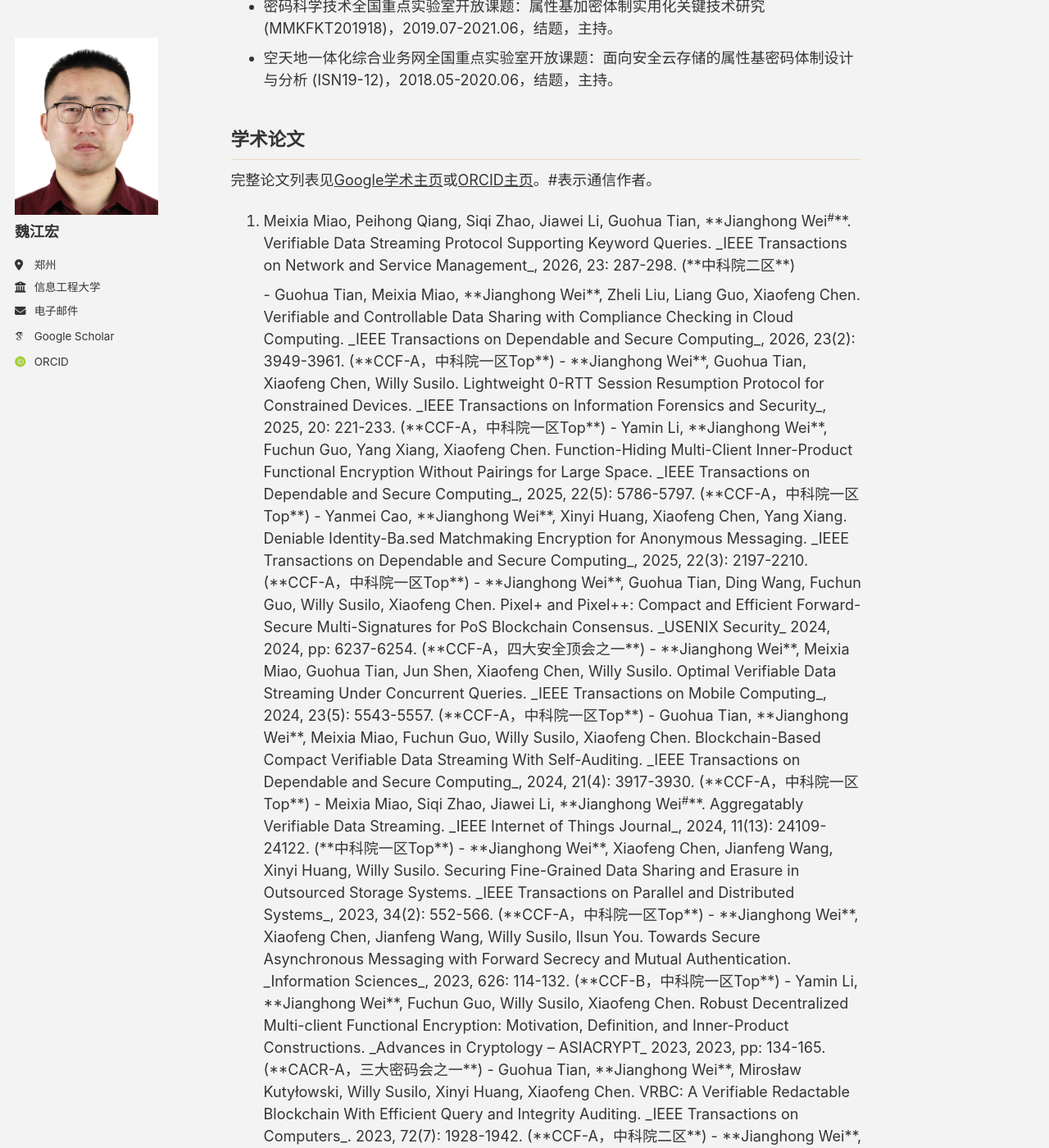
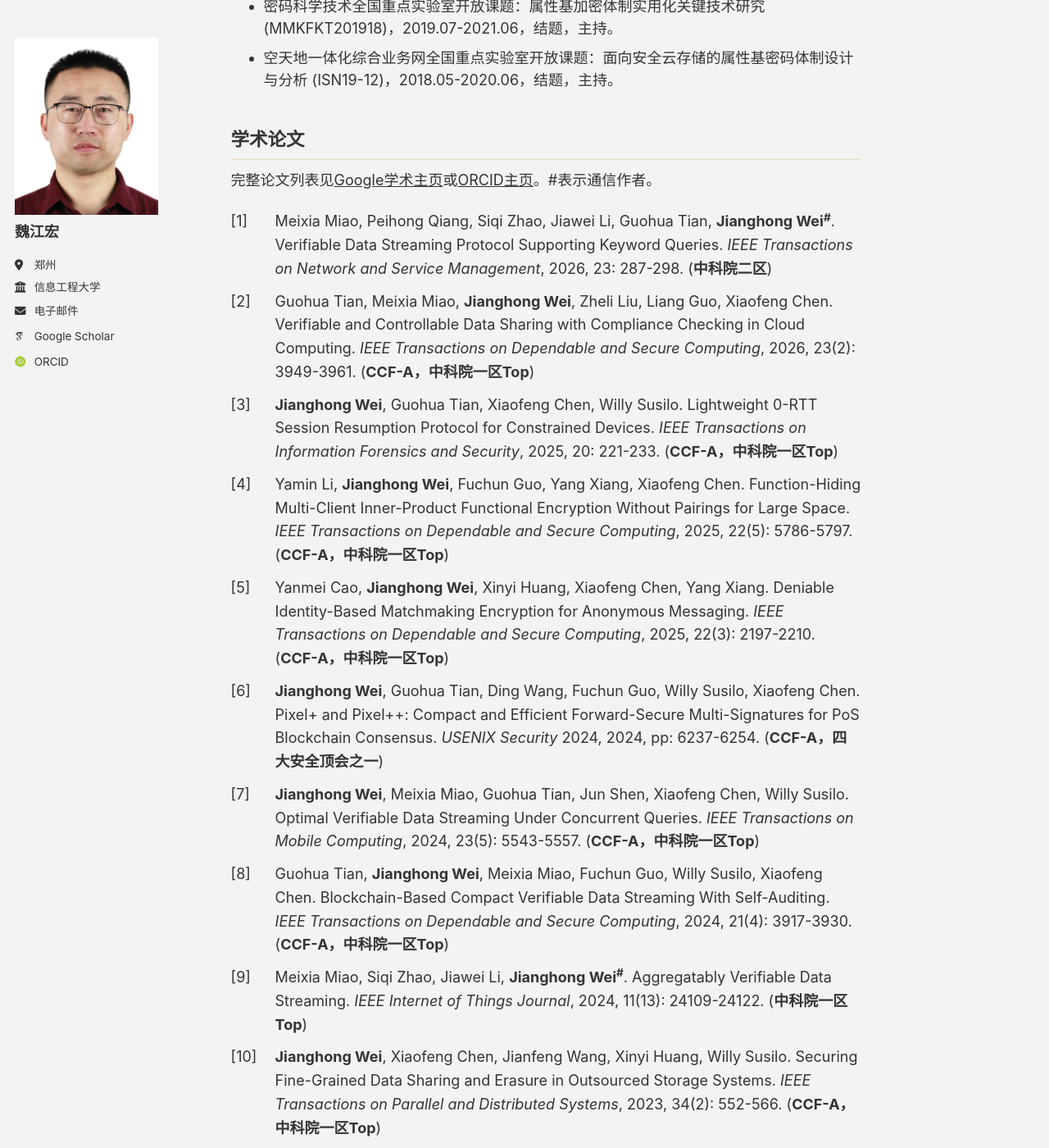
Before and after one commit to jhw-crypt/jhw-crypt.github.io, a Jekyll site: the page built from _pages/about.md, in a window 1280 px wide and 1400 px high, scrolled down 1292 px. Shown: the whole window at 82% size. Built offline with Jekyll 4.4.1, drawn with Linux system fonts in a browser that asks for light colours; some web fonts are replaced; a script bundle is joined from its source files by our own code; library files that are not in the unit come from our copies; some of the changed lines change nothing that is shown; some of the changed text lies outside the part shown.

Commit message:
Update about.md

```diff
--- a/_pages/about.md
+++ b/_pages/about.md
@@ -33,24 +33,47 @@ redirect_from:
 
 ## 学术论文
 完整论文列表见[Google学术主页](https://scholar.google.com/citations?user=UK-6A30AAAAJ&hl)或[ORCID主页](https://orcid.org/0000-0002-0286-7973)。#表示通信作者。
-<ol>
-<li>Meixia Miao, Peihong Qiang, Siqi Zhao, Jiawei Li, Guohua Tian, **Jianghong Wei<sup>#</sup>**. Verifiable Data Streaming Protocol Supporting Keyword Queries. _IEEE Transactions on Network and Service Management_, 2026, 23: 287-298. (**中科院二区**)</li>
-- Guohua Tian, Meixia Miao, **Jianghong Wei**, Zheli Liu, Liang Guo, Xiaofeng Chen. Verifiable and Controllable Data Sharing with Compliance Checking in Cloud Computing. _IEEE Transactions on Dependable and Secure Computing_, 2026, 23(2): 3949-3961. (**CCF-A，中科院一区Top**)
-- **Jianghong Wei**, Guohua Tian, Xiaofeng Chen, Willy Susilo. Lightweight 0-RTT Session Resumption Protocol for Constrained Devices. _IEEE Transactions on Information Forensics and Security_, 2025, 20: 221-233. (**CCF-A，中科院一区Top**)
-- Yamin Li, **Jianghong Wei**, Fuchun Guo, Yang Xiang, Xiaofeng Chen. Function-Hiding Multi-Client Inner-Product Functional Encryption Without Pairings for Large Space. _IEEE Transactions on Dependable and Secure Computing_, 2025, 22(5): 5786-5797. (**CCF-A，中科院一区Top**)
-- Yanmei Cao, **Jianghong Wei**, Xinyi Huang, Xiaofeng Chen, Yang Xiang. Deniable Identity-Ba.sed Matchmaking Encryption for Anonymous Messaging. _IEEE Transactions on Dependable and Secure Computing_, 2025, 22(3): 2197-2210. (**CCF-A，中科院一区Top**)
-- **Jianghong Wei**, Guohua Tian, Ding Wang, Fuchun Guo, Willy Susilo, Xiaofeng Chen. Pixel+ and Pixel++: Compact and Efficient Forward-Secure Multi-Signatures for PoS Blockchain Consensus. _USENIX Security_ 2024, 2024, pp: 6237-6254. (**CCF-A，四大安全顶会之一**)
-- **Jianghong Wei**, Meixia Miao, Guohua Tian, Jun Shen, Xiaofeng Chen, Willy Susilo. Optimal Verifiable Data Streaming Under Concurrent Queries. _IEEE Transactions on Mobile Computing_, 2024, 23(5): 5543-5557. (**CCF-A，中科院一区Top**)
-- Guohua Tian, **Jianghong Wei**, Meixia Miao, Fuchun Guo, Willy Susilo, Xiaofeng Chen. Blockchain-Based Compact Verifiable Data Streaming With Self-Auditing. _IEEE Transactions on Dependable and Secure Computing_, 2024, 21(4): 3917-3930. (**CCF-A，中科院一区Top**)
-- Meixia Miao, Siqi Zhao, Jiawei Li, **Jianghong Wei<sup>#</sup>**. Aggregatably Verifiable Data Streaming. _IEEE Internet of Things Journal_, 2024, 11(13): 24109-24122. (**中科院一区Top**)
-- **Jianghong Wei**, Xiaofeng Chen, Jianfeng Wang, Xinyi Huang, Willy Susilo. Securing Fine-Grained Data Sharing and Erasure in Outsourced Storage Systems. _IEEE Transactions on Parallel and Distributed Systems_, 2023, 34(2): 552-566. (**CCF-A，中科院一区Top**)
-- **Jianghong Wei**, Xiaofeng Chen, Jianfeng Wang, Willy Susilo, Ilsun You. Towards Secure Asynchronous Messaging with Forward Secrecy and Mutual Authentication. _Information Sciences_, 2023, 626: 114-132. (**CCF-B，中科院一区Top**)
-- Yamin Li, **Jianghong Wei**, Fuchun Guo, Willy Susilo, Xiaofeng Chen. Robust Decentralized Multi-client Functional Encryption: Motivation, Definition, and Inner-Product Constructions. _Advances in Cryptology – ASIACRYPT_ 2023, 2023, pp: 134-165. (**CACR-A，三大密码会之一**)
-- Guohua Tian, **Jianghong Wei**, Mirosław Kutyłowski, Willy Susilo, Xinyi Huang, Xiaofeng Chen. VRBC: A Verifiable Redactable Blockchain With Efficient Query and Integrity Auditing. _IEEE Transactions on Computers_. 2023, 72(7): 1928-1942. (**CCF-A，中科院二区**)
-- **Jianghong Wei**, Xiaofeng Chen, Jianfeng Wang, Xuexian Hu, Jianfeng Ma. Enabling (End-to-End) Encrypted Cloud Emails With Practical Forward Secrecy. _IEEE Transactions on Dependable and Secure Computing_, 2022, 19(4): 2318–2332. (**CCF-A，中科院一区Top**)
-- **Jianghong Wei**, Xiaofeng Chen, Xinyi Huang, Xuexian Hu, Willy Susilo. RS-HABE: Revocable-Storage and Hierarchical Attribute-Based Access Scheme for Secure Sharing of e-Health Records in Public Cloud. _IEEE Transactions on Dependable and Secure Computing_, 2021, 18 (5): 2301-2315. (**CCF-A，中科院一区Top**)
-- Guohua Tian, Yunhan Hu, **Jianghong Wei**, Zheli Liu, Xinyi Huang, Xiaofeng Chen, Willy Susilo. Blockchain-Based Secure Deduplication and Shared Auditing in Decentralized Storage. _IEEE Transactions on Dependable and Secure Computing_, 2022, 19(6): 3941-3954. (**CCF-A，中科院一区Top**)
-- **Jianghong Wei**, Xiaofeng Chen, Jianfeng Ma, Xuexian Hu, Kui Ren. Communication-Efficient and Fine-Grained Forward-Secure Asynchronous Messaging. _IEEE/ACM Transactions on Networking_, 2021, 29(5): 2242–2253. (**CCF-A，中科院二区**)
-  </ol>
+<head>
+<style>
+.ref-list {
+  counter-reset: ref;
+  list-style: none;
+  padding-left: 3em;
+}
+.ref-list li {
+  position: relative;
+  margin: 0.6em 0;
+  line-height: 1.6;
+}
+.ref-list li::before {
+  counter-increment: ref;
+  content: "[" counter(ref) "]";
+  position: absolute;
+  left: -3em;
+}
+</style>
+</head>
+<body>
+<ul class="ref-list">
+  <li>Meixia Miao, Peihong Qiang, Siqi Zhao, Jiawei Li, Guohua Tian, <strong>Jianghong Wei<sup>#</sup></strong>. Verifiable Data Streaming Protocol Supporting Keyword Queries. <em>IEEE Transactions on Network and Service Management</em>, 2026, 23: 287-298. (<strong>中科院二区</strong>)</li>
+  <li>Guohua Tian, Meixia Miao, <strong>Jianghong Wei</strong>, Zheli Liu, Liang Guo, Xiaofeng Chen. Verifiable and Controllable Data Sharing with Compliance Checking in Cloud Computing. <em>IEEE Transactions on Dependable and Secure Computing</em>, 2026, 23(2): 3949-3961. (<strong>CCF-A，中科院一区Top</strong>)</li>
+  <li><strong>Jianghong Wei</strong>, Guohua Tian, Xiaofeng Chen, Willy Susilo. Lightweight 0-RTT Session Resumption Protocol for Constrained Devices. <em>IEEE Transactions on Information Forensics and Security</em>, 2025, 20: 221-233. (<strong>CCF-A，中科院一区Top</strong>)</li>
+  <li>Yamin Li, <strong>Jianghong Wei</strong>, Fuchun Guo, Yang Xiang, Xiaofeng Chen. Function-Hiding Multi-Client Inner-Product Functional Encryption Without Pairings for Large Space. <em>IEEE Transactions on Dependable and Secure Computing</em>, 2025, 22(5): 5786-5797. (<strong>CCF-A，中科院一区Top</strong>)</li>
+  <li>Yanmei Cao, <strong>Jianghong Wei</strong>, Xinyi Huang, Xiaofeng Chen, Yang Xiang. Deniable Identity-Based Matchmaking Encryption for Anonymous Messaging. <em>IEEE Transactions on Dependable and Secure Computing</em>, 2025, 22(3): 2197-2210. (<strong>CCF-A，中科院一区Top</strong>)</li>
+  <li><strong>Jianghong Wei</strong>, Guohua Tian, Ding Wang, Fuchun Guo, Willy Susilo, Xiaofeng Chen. Pixel+ and Pixel++: Compact and Efficient Forward-Secure Multi-Signatures for PoS Blockchain Consensus. <em>USENIX Security</em> 2024, 2024, pp: 6237-6254. (<strong>CCF-A，四大安全顶会之一</strong>)</li>
+  <li><strong>Jianghong Wei</strong>, Meixia Miao, Guohua Tian, Jun Shen, Xiaofeng Chen, Willy Susilo. Optimal Verifiable Data Streaming Under Concurrent Queries. <em>IEEE Transactions on Mobile Computing</em>, 2024, 23(5): 5543-5557. (<strong>CCF-A，中科院一区Top</strong>)</li>
+  <li>Guohua Tian, <strong>Jianghong Wei</strong>, Meixia Miao, Fuchun Guo, Willy Susilo, Xiaofeng Chen. Blockchain-Based Compact Verifiable Data Streaming With Self-Auditing. <em>IEEE Transactions on Dependable and Secure Computing</em>, 2024, 21(4): 3917-3930. (<strong>CCF-A，中科院一区Top</strong>)</li>
+  <li>Meixia Miao, Siqi Zhao, Jiawei Li, <strong>Jianghong Wei<sup>#</sup></strong>. Aggregatably Verifiable Data Streaming. <em>IEEE Internet of Things Journal</em>, 2024, 11(13): 24109-24122. (<strong>中科院一区Top</strong>)</li>
+  <li><strong>Jianghong Wei</strong>, Xiaofeng Chen, Jianfeng Wang, Xinyi Huang, Willy Susilo. Securing Fine-Grained Data Sharing and Erasure in Outsourced Storage Systems. <em>IEEE Transactions on Parallel and Distributed Systems</em>, 2023, 34(2): 552-566. (<strong>CCF-A，中科院一区Top</strong>)</li>
+  <li><strong>Jianghong Wei</strong>, Xiaofeng Chen, Jianfeng Wang, Willy Susilo, Ilsun You. Towards Secure Asynchronous Messaging with Forward Secrecy and Mutual Authentication. <em>Information Sciences</em>, 2023, 626: 114-132. (<strong>CCF-B，中科院一区Top</strong>)</li>
+  <li>Yamin Li, <strong>Jianghong Wei</strong>, Fuchun Guo, Willy Susilo, Xiaofeng Chen. Robust Decentralized Multi-client Functional Encryption: Motivation, Definition, and Inner-Product Constructions. <em>Advances in Cryptology – ASIACRYPT</em> 2023, 2023, pp: 134-165. (<strong>CACR-A，三大密码会之一</strong>)</li>
+  <li>Guohua Tian, <strong>Jianghong Wei</strong>, Mirosław Kutyłowski, Willy Susilo, Xinyi Huang, Xiaofeng Chen. VRBC: A Verifiable Redactable Blockchain With Efficient Query and Integrity Auditing. <em>IEEE Transactions on Computers</em>. 2023, 72(7): 1928-1942. (<strong>CCF-A，中科院二区</strong>)</li>
+  <li><strong>Jianghong Wei</strong>, Xiaofeng Chen, Jianfeng Wang, Xuexian Hu, Jianfeng Ma. Enabling (End-to-End) Encrypted Cloud Emails With Practical Forward Secrecy. <em>IEEE Transactions on Dependable and Secure Computing</em>, 2022, 19(4): 2318–2332. (<strong>CCF-A，中科院一区Top</strong>)</li>
+  <li><strong>Jianghong Wei</strong>, Xiaofeng Chen, Xinyi Huang, Willy Susilo. RS-HABE: Revocable-Storage and Hierarchical Attribute-Based Access Scheme for Secure Sharing of e-Health Records in Public Cloud. <em>IEEE Transactions on Dependable and Secure Computing</em>, 2021, 18 (5): 2301-2315. (<strong>CCF-A，中科院一区Top</strong>)</li>
+  <li>Guohua Tian, Yunhan Hu, <strong>Jianghong Wei</strong>, Zheli Liu, Xinyi Huang, Xiaofeng Chen, Willy Susilo. Blockchain-Based Secure Deduplication and Shared Auditing in Decentralized Storage. <em>IEEE Transactions on Dependable and Secure Computing</em>, 2022, 19(6): 3941-3954. (<strong>CCF-A，中科院一区Top</strong>)</li>
+  <li><strong>Jianghong Wei</strong>, Xiaofeng Chen, Jianfeng Ma, Xuexian Hu, Kui Ren. Communication-Efficient and Fine-Grained Forward-Secure Asynchronous Messaging. <em>IEEE/ACM Transactions on Networking</em>, 2021, 29(5): 2242–2253. (<strong>CCF-A，中科院二区</strong>)</li>
+</ul>
+</body>
+
 ## 联系方式
 jhwei@xidian.edu.cn.
```
